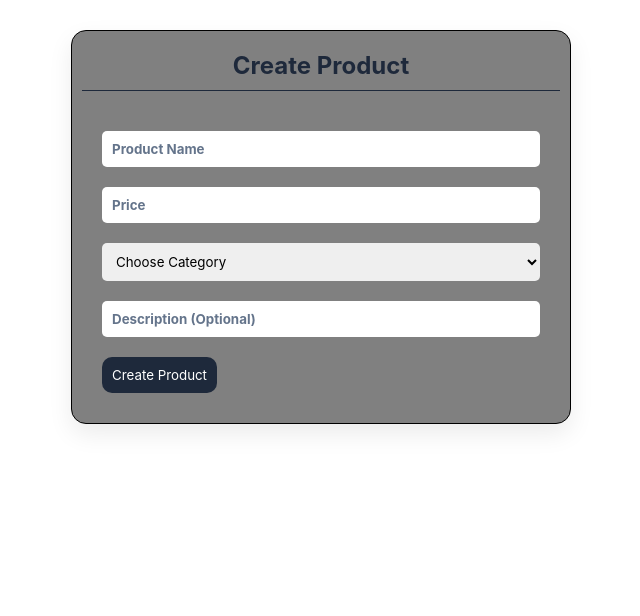
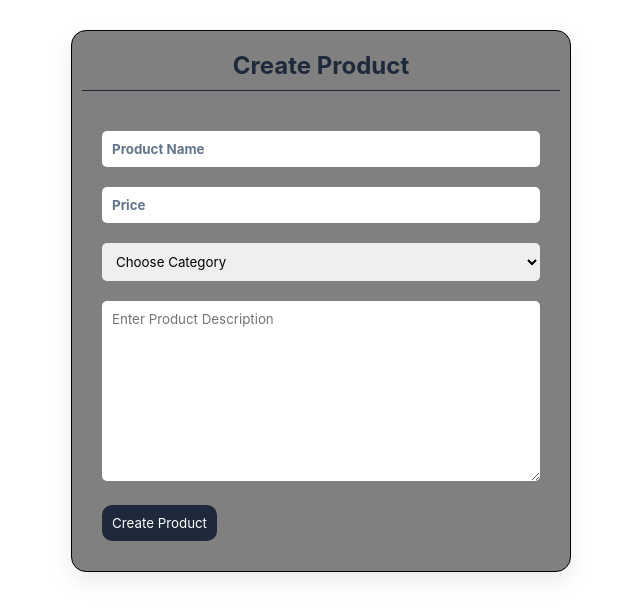
Before and after one commit to Josh-codes165/December-Assignment, a React (Vite) app: page / in a window 1280 px wide. Shown: the top 616 px of the page, without its empty margins (319-959 px from the left). Built offline with nearby package versions, Linux system fonts and the light colour scheme.

Commit message:
Joshua Commit

```diff
--- a/src/App.css
+++ b/src/App.css
@@ -52,6 +52,13 @@ input::placeholder {
   font-weight: bold;
 }
 
+textarea{
+  width: 100%;
+  margin-top: 20px;
+  border-radius: 5px;
+  border: none;
+}
+
 button {
   margin-top: 20px;
   width: fit-content;
--- a/src/App.jsx
+++ b/src/App.jsx
@@ -47,7 +47,7 @@ function App() {
       const data = await response.json();
       if (!response.ok)
         throw new Error(data.message || 'Failed to create product');
-      setSuccess('Product created successfully!');
+      alert('Product created successfully!');
       setErrors({});
     } catch (error) {
       alert(error.message);
@@ -102,13 +102,7 @@ function App() {
             {errors.category && (
               <p style={{ color: 'red' }}>{errors.category}</p>
             )}
-            <input
-              type="text"
-              name="description"
-              placeholder="Description (Optional)"
-              value={formData.description}
-              onChange={handleChange}
-            />
+            <textarea name="description" id="" cols="30" rows="10" onChange={handleChange} placeholder="Enter Product Description"value={formData.description}></textarea>
             <button type="submit">Create Product</button>
             {success && <p style={{ color: 'green' }}>{success}</p>}
           </form>
```
